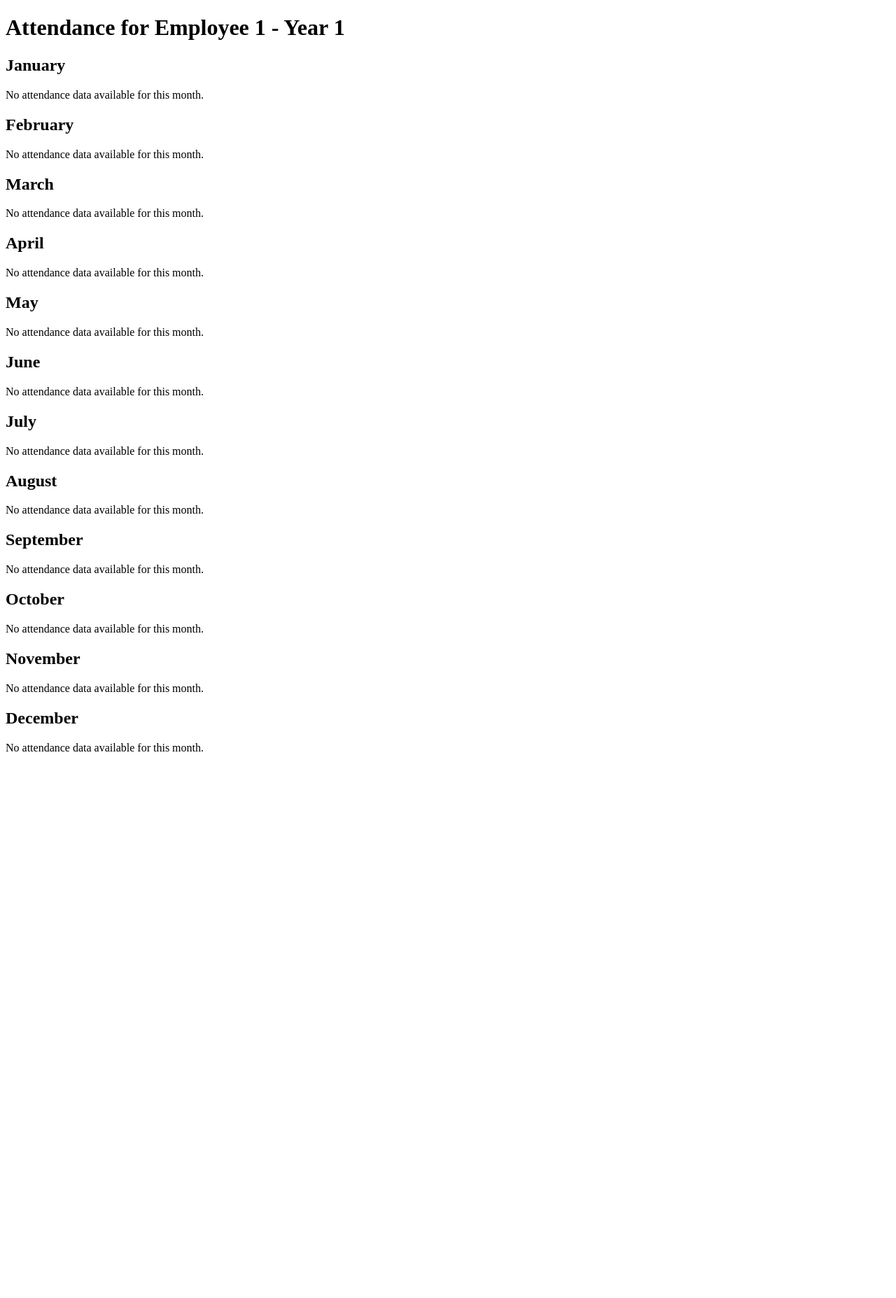
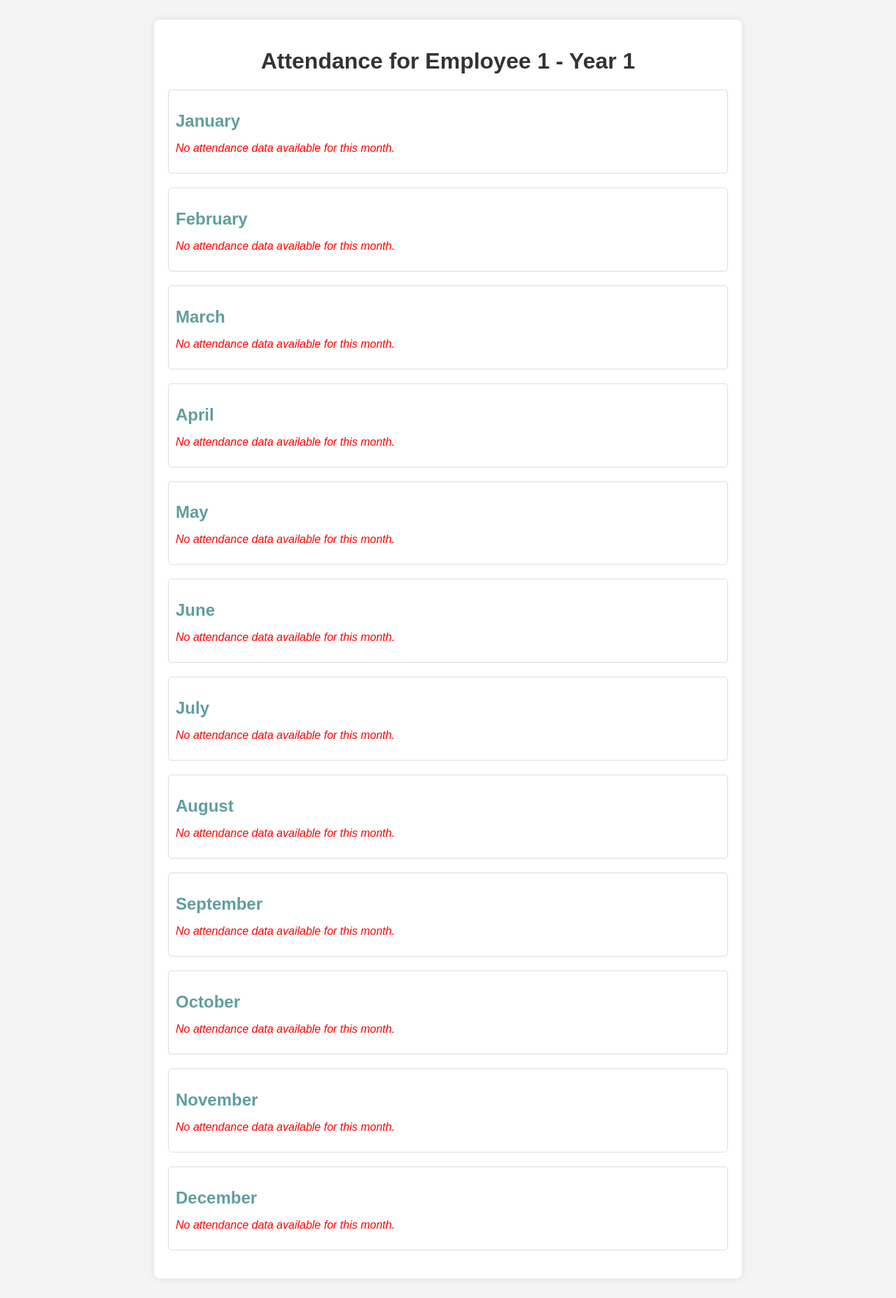
Before and after one commit to Noreen09/Attendance, a Flask app: page /attendance/1/year/1 in a window 1280 px wide. Shown: the whole page at 70% size. Before the commit the page ends 1074 px from the top, so only its background shows below. Run offline with Flask 3, Linux system fonts and the light colour scheme.

Commit message:
data checking

```diff
--- a/app.py
+++ b/app.py
@@ -678,6 +678,8 @@ def view_attendance_table(table_name):
 
 import calendar
 
+import calendar
+
 @app.route('/attendance/<int:employee_id>/year/<int:year>', methods=['GET'])
 def yearly_attendance(employee_id, year):
     try:
@@ -687,33 +689,40 @@ def yearly_attendance(employee_id, year):
         attendance_by_month = {}
 
         for month in range(1, 13):  # Loop through January to December
-            table_name = f"attendance_{year}_{month:02d}"  # Example: attendance_2024_01, attendance_2024_02, etc.
+            table_name = f"attendance_{year}_{month:02d}"  # Example: attendance_2025_01
+
+            # Debugging: Print to check if table exists
+            print(f"Checking table: {table_name}")
 
             # Check if table exists
             cursor.execute(f"SHOW TABLES LIKE '{table_name}'")
             if not cursor.fetchone():
-                attendance_by_month[f"{calendar.month_name[month]}"] = "No Data"
-                continue
+                print(f"Table {table_name} does NOT exist")
+                attendance_by_month[f"{calendar.month_name[month]}"] = "No attendance data available for this month."
+                continue  # Skip to next month
 
-            # Fetch attendance records for the given employee in this month
-            cursor.execute(f"""
+            # Fetch attendance records for this employee
+            query = f"""
                 SELECT date, arrival_time, leave_time, is_absent, worked_hours, is_holiday
                 FROM {table_name}
                 WHERE employee_id = %s
-            """, (employee_id,))
-
+            """
+            cursor.execute(query, (employee_id,))
             records = cursor.fetchall()
 
-            attendance_by_month[f"{calendar.month_name[month]}"] = records if records else "No Data"
+            # Debugging: Print fetched data
+            print(f"Month: {calendar.month_name[month]}, Records: {records}")
+
+            attendance_by_month[f"{calendar.month_name[month]}"] = records if records else "No attendance data available for this month."
 
         conn.close()
+
         return render_template('yearly_attendance.html', employee_id=employee_id, year=year, attendance_by_month=attendance_by_month)
 
     except mysql.connector.Error as err:
         print(f"Database Error: {err}")
         return "Error fetching attendance records", 500
 
-
 if __name__ == '__main__':
     initialize()
     app.run(debug=True)
--- a/templates/employee_list.html
+++ b/templates/employee_list.html
@@ -95,9 +95,9 @@
             <tbody>
                 {% for employee in employees %}
                 <tr>
-                    <a href="{{ url_for('yearly_attendance', employee_id=employee.employee_id, year=2024) }}">
+                    <td><a href="{{ url_for('yearly_attendance', employee_id=employee.employee_id, year=2024) }}">
                         {{ employee.employee_id }}
-                    </a>
+                    </a></td>
                     <td>{{ employee.name }}</td>
                     <td>{{ employee.position }}</td>
 
--- a/templates/yearly_attendance.html
+++ b/templates/yearly_attendance.html
@@ -1,17 +1,32 @@
 <!DOCTYPE html>
-<html>
+<html lang="en">
 <head>
-    <title>Yearly Attendance</title>
+    <meta charset="UTF-8">
+    <meta name="viewport" content="width=device-width, initial-scale=1.0">
+    <title>Attendance for Employee {{ employee_id }} - Year {{ year }}</title>
+    <style>
+        body { font-family: Arial, sans-serif; background-color: #f4f4f4; padding: 20px; }
+        .container { max-width: 800px; margin: auto; background: white; padding: 20px; border-radius: 8px; box-shadow: 0 0 10px rgba(0, 0, 0, 0.1); }
+        h1 { text-align: center; color: #333; }
+        .month { margin-bottom: 20px; padding: 10px; border: 1px solid #ddd; border-radius: 5px; background-color: #fff; }
+        .month h2 { margin-bottom: 10px; color: #5f9ea0; }
+        .no-data { color: red; font-style: italic; }
+        table { width: 100%; border-collapse: collapse; }
+        th, td { border: 1px solid #ddd; padding: 8px; text-align: left; }
+        th { background-color: #5f9ea0; color: white; }
+    </style>
 </head>
 <body>
+    <div class="container">
         <h1>Attendance for Employee {{ employee_id }} - Year {{ year }}</h1>
-
         {% for month, records in attendance_by_month.items() %}
+        <div class="month">
             <h2>{{ month }}</h2>
-        {% if records == "No Data" %}
-            <p>No attendance data available for this month.</p>
+            {% if records == "No attendance data available for this month." %}
+                <p class="no-data">{{ records }}</p>
             {% else %}
-            <table border="1">
+                <table>
+                    <thead>
                         <tr>
                             <th>Date</th>
                             <th>Arrival Time</th>
@@ -20,18 +35,23 @@
                             <th>Worked Hours</th>
                             <th>Holiday</th>
                         </tr>
+                    </thead>
+                    <tbody>
                         {% for record in records %}
                         <tr>
                             <td>{{ record.date }}</td>
-                        <td>{{ record.arrival_time }}</td>
-                        <td>{{ record.leave_time }}</td>
-                        <td>{{ "Yes" if record.is_absent else "No" }}</td>
-                        <td>{{ record.worked_hours }}</td>
-                        <td>{{ "Yes" if record.is_holiday else "No" }}</td>
+                            <td>{{ record.arrival_time or '-' }}</td>
+                            <td>{{ record.leave_time or '-' }}</td>
+                            <td>{{ 'Yes' if record.is_absent else 'No' }}</td>
+                            <td>{{ record.worked_hours or '-' }}</td>
+                            <td>{{ 'Yes' if record.is_holiday else 'No' }}</td>
                         </tr>
                         {% endfor %}
+                    </tbody>
                 </table>
             {% endif %}
+        </div>
         {% endfor %}
+    </div>
 </body>
 </html>
```
Lines whose indentation alone changed are shown as unchanged.
